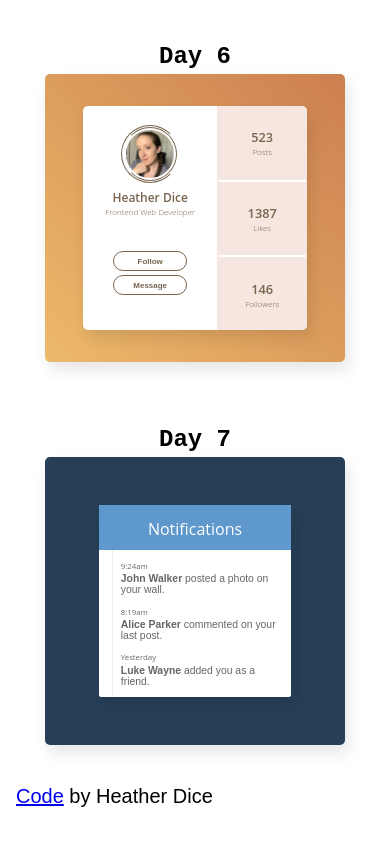
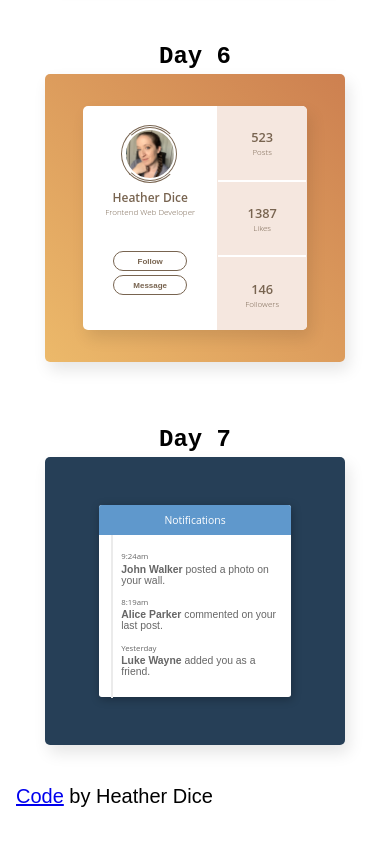
Before and after one commit to heatherdice/100_days_css, a React (Create React App) app: page / in a window 390 px wide. Shown: the part 3085-3929 px from the top of the page. Built offline with nearby package versions, Linux system fonts and the light colour scheme.

Commit message:
Organized styling, fixed white space at top in mobile/tablet

```diff
--- a/src/styles/dayStyles/Day7.css
+++ b/src/styles/dayStyles/Day7.css
@@ -1,32 +1,39 @@
+.day7-card, .day7-card-header, .notifications, .notification-text-container {
+    display: flex;
+}
+
+.day7-card, .day7-card-header {
+    align-items: center;
+    justify-content: center;
+}
+
+.day7-card, .notification-text-container {
+    flex-direction: column;
+}
+
 .container-color7 {
     background-color: #263F57;
 }
 
 .day7-card {
-    display: flex;
-    align-items: center;
-    justify-content: center;
-    flex-direction: column;
     font-family: "Open Sans", Helvetica, sans-serif;
-    box-shadow: 4px 8px 16px 0 rgba(0,0,0,0.1);
+    box-shadow: 1px 2px 10px 0 rgba(0,0,0,0.3);
     width: 18.75em;
     height: 18.75em;
     background: #FFFFFF;
-    border-radius: 2px;
+    border-radius: 2.75px;
 }
 
 .day7-card-header {
-    text-align: center;
     padding: 1em 0;
     width: 100%;
     color: #FFFFFF;
     background-color: #5F98CC;
     height: 10%;
-    border-radius: 2px 2px 0 0;
+    border-radius: 2.75px 2.75px 0 0;
 }
 
 .notifications {
-    display: flex;
     flex-direction: row;
     color: #666666;
     font-size: 1em;
@@ -39,8 +46,6 @@
 }
 
 .notification-text-container {
-    display: flex;
-    flex-direction: column;
     padding: 1em 1.5em 0.75em 0.75em;
 }
 
@@ -59,17 +64,19 @@
     }
     .day7-card-header {
         padding: 0.8em 0;
+        font-size: 0.65em;
     }
     .notifications {
         font-size: 0.65em;
     }
     .notification-text-container {
-        padding: 0.75em 1.25em 0.25em 0.75em;
+        padding: 1.25em 1.25em 1.25em 0.75em;
     }
     .individual-notifications {
         margin-bottom: 0.8em;
     }
     .vertical-line {
-        margin-left: 1.25em;
+        border-left: 0.25em solid #EBEBEB;
+        margin-left: 1.2em;
     }
 }
```
